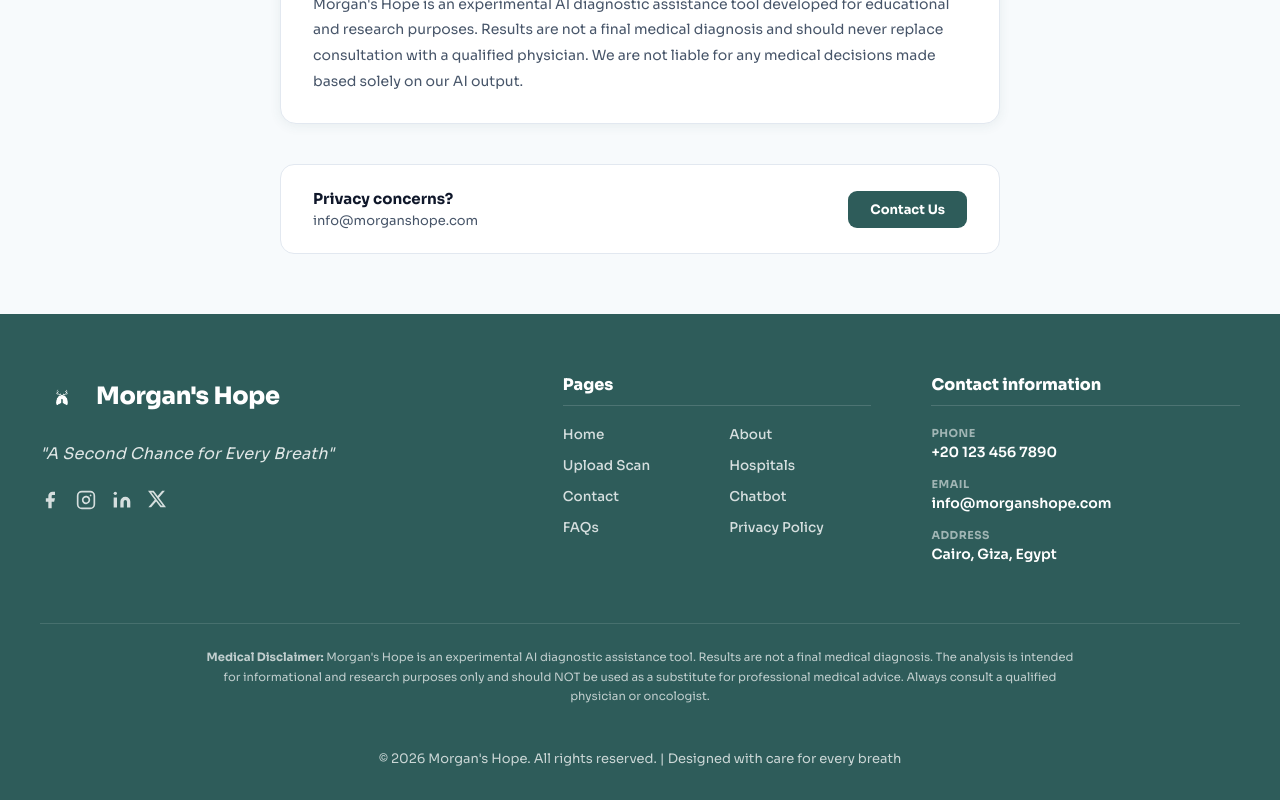
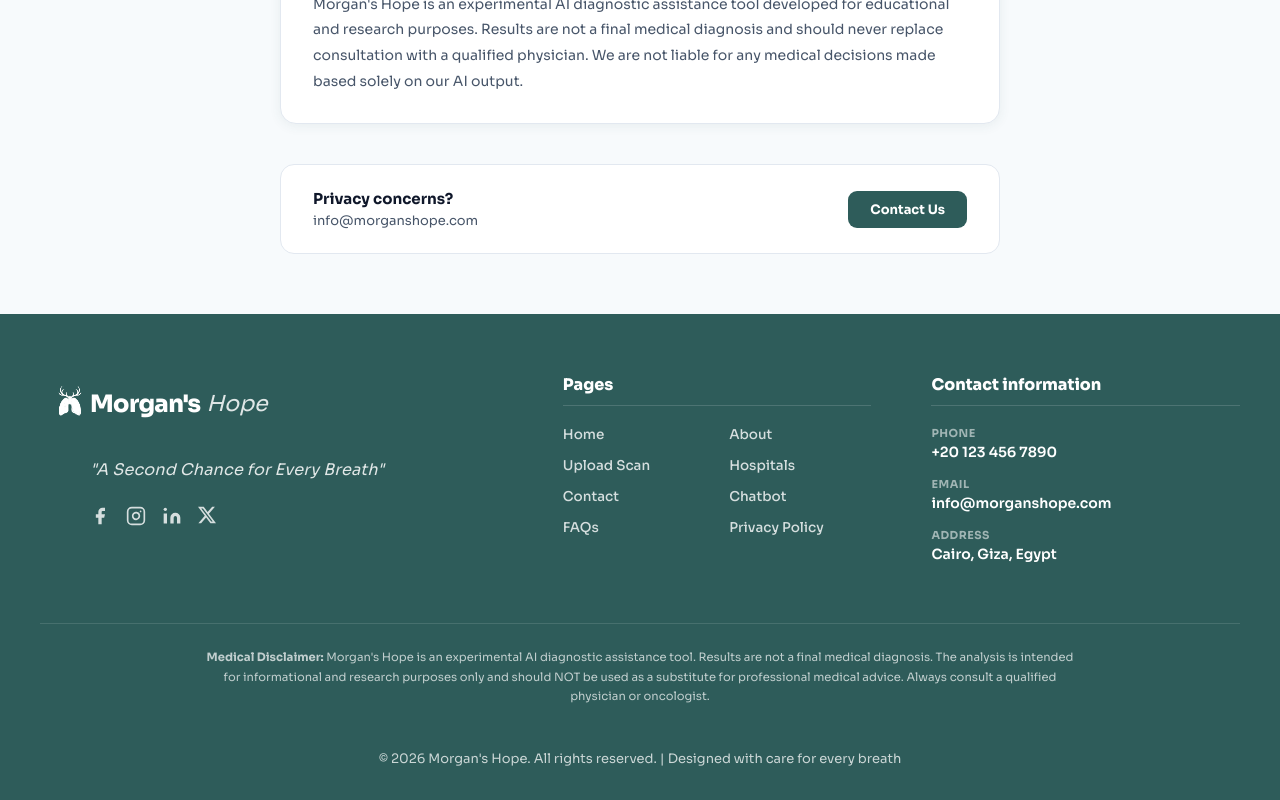
Before and after one commit to Abdelazizomar22/MorgansHope, a React (Vite) app in the folder frontend/: page /privacy in a window 1280 px wide. Shown: the part 1406-2206 px from the top of the page. Built offline with nearby package versions, Linux system fonts and the light colour scheme; no server answers.

Commit message:
style: Match footer logo formatting precisely with the Navbar

```diff
--- a/frontend/src/components/Footer.tsx
+++ b/frontend/src/components/Footer.tsx
@@ -55,20 +55,25 @@ export default function Footer({ lang }: FooterProps) {
                     {/* LEFT — Brand + Tagline + Social */}
                     <div style={{ display: 'flex', flexDirection: 'column', gap: 24 }}>
 
-                        {/* Logo + Name */}
-                        <div style={{ display: 'flex', alignItems: 'center', gap: 12 }}>
+                        {/* Logo + Name (Matched exactly with Navbar logo) */}
+                        <div style={{ display: 'flex', alignItems: 'center', gap: 0 }}>
                             <img
                                 src="/logo.png"
-                                alt="Morgan's Hope"
-                                style={{ height: 44, width: 44, objectFit: 'contain', filter: 'brightness(0) invert(1)' }}
+                                alt="Morgan's Hope Logo"
+                                className="theme-logo"
+                                style={{
+                                    height: 60, width: 60, objectFit: 'contain', filter: 'brightness(0) invert(1)',
+                                    transform: 'scale(1.4) translateY(-4px)', marginRight: -10, flexShrink: 0
+                                }}
                             />
-                            <span style={{ fontSize: 24, fontWeight: 900, color: 'white', letterSpacing: -0.3, lineHeight: 1 }}>
-                                {t("Morgan's Hope", "مورجان هوب")}
-                            </span>
+                            <div style={{ display: 'flex', alignItems: 'center', gap: 4 }}>
+                                <span style={{ fontSize: 24, fontWeight: 900, color: 'white', letterSpacing: -0.6, lineHeight: 1 }}>Morgan's</span>
+                                <span style={{ fontSize: 22, fontWeight: 400, fontStyle: 'italic', letterSpacing: 0, color: 'white', opacity: 0.85, marginLeft: 2, lineHeight: 1 }}>Hope</span>
+                            </div>
                         </div>
 
-                        {/* Tagline */}
-                        <div>
+                        {/* Tagline aligned to match 'Morgan's Hope' text */}
+                        <div style={{ paddingLeft: ar ? 0 : 50, paddingRight: ar ? 50 : 0 }}>
                             <p style={{
                                 fontSize: 16,
                                 fontStyle: 'italic',
@@ -85,8 +90,8 @@ export default function Footer({ lang }: FooterProps) {
                             </p>
                         </div>
 
-                        {/* Social Icons */}
-                        <div style={{ display: 'flex', gap: 16 }}>
+                        {/* Social Icons aligned to match 'Morgan's Hope' text */}
+                        <div style={{ display: 'flex', gap: 16, paddingLeft: ar ? 0 : 50, paddingRight: ar ? 50 : 0 }}>
                             {SOCIAL.map(({ Icon, href, label }) => (
                                 <a
                                     key={label}
```
